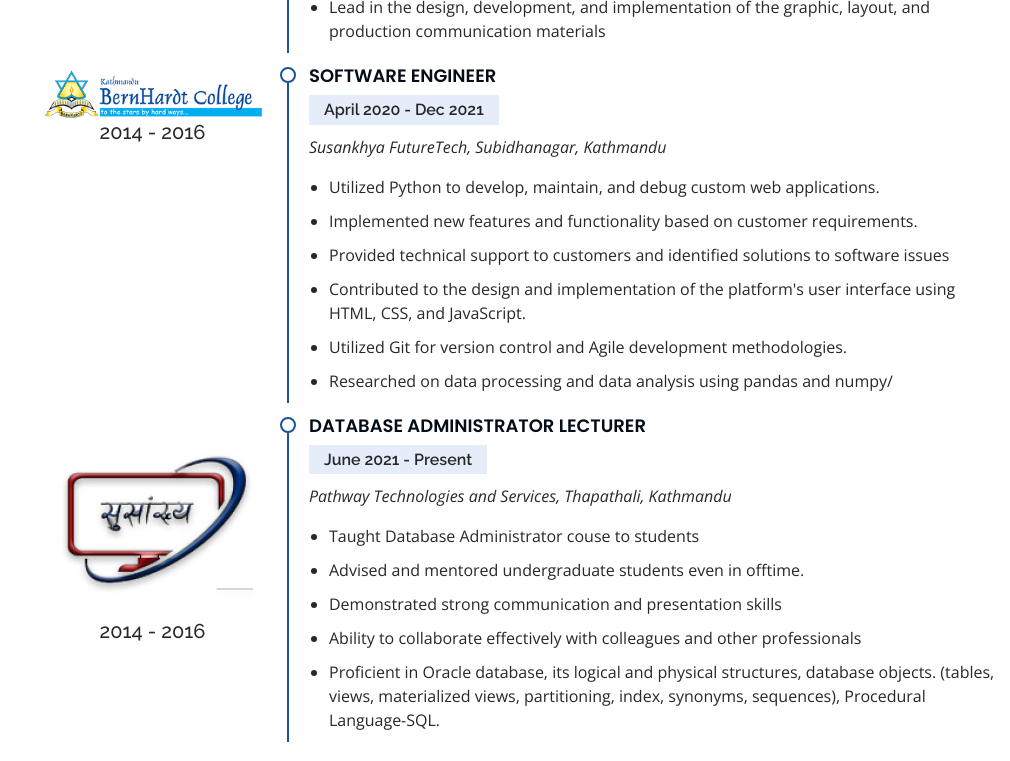
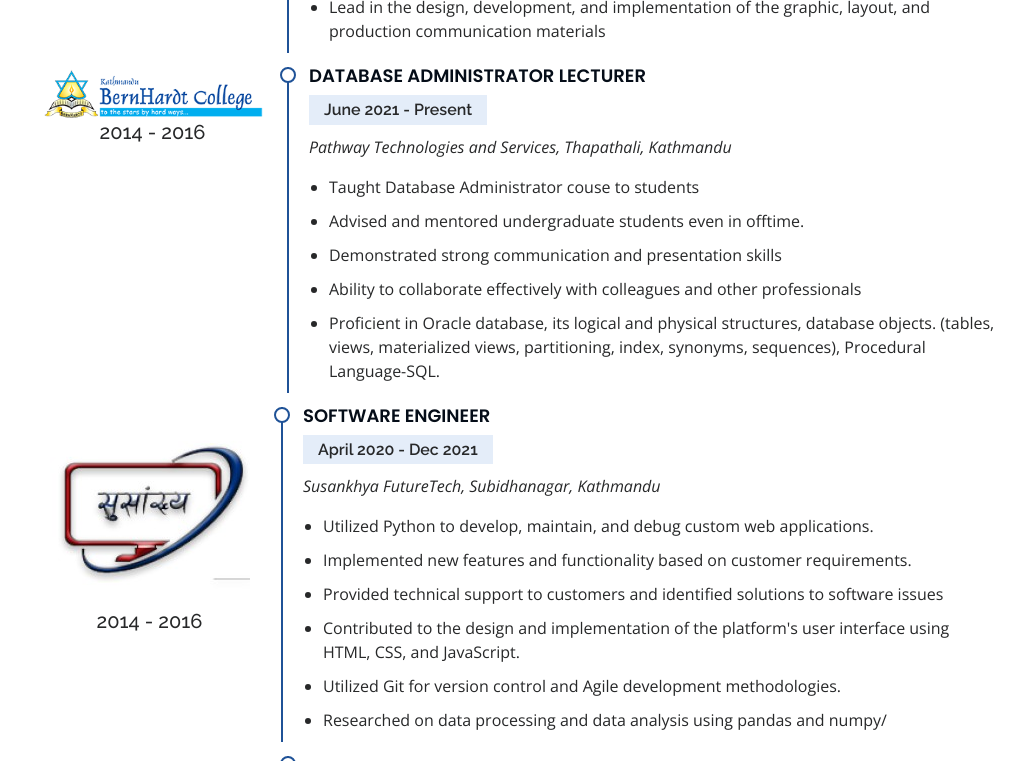
Before and after one commit to roshnadhakhwa04/roshnadhakhwa04.github.io, a plain HTML site: page index.html in a window 1280 px wide. Shown: the part 3831-4592 px from the top of the page, without its empty margins (270-1280 px from the left). Drawn offline with nearby package versions, Linux system fonts and the light colour scheme.

Commit message:
Update index.html

```diff
--- a/index.html
+++ b/index.html
@@ -330,6 +330,19 @@
               </div>
             <div class="col-lg-9" data-aos="fade-up">
                   <div class="resume-item">
+                  <h4>Database Administrator Lecturer</h4>
+                <h5>June 2021 - Present</h5>
+                <p><em>Pathway Technologies and Services, Thapathali, Kathmandu </em></p>
+                <ul>
+                  <li>Taught Database Administrator couse to students </li>
+                  <li>Advised and mentored undergraduate students even in offtime.</li>
+                  <li>Demonstrated strong communication and presentation skills</li>
+                  <li>Ability to collaborate effectively with colleagues and other professionals</li>
+                  <li>Proficient in Oracle database, its logical and physical structures, database objects. (tables, views, materialized views, partitioning, index, synonyms, sequences), Procedural Language-SQL.</li>
+
+                  </ul>
+<!--                 <div class="col-lg-9" data-aos="fade-up">
+                  <div class="resume-item">
                   <h4>Software Engineer</h4>
                 <h5>April 2020 - Dec 2021</h5>
                 <p><em>Susankhya FutureTech, Subidhanagar, Kathmandu</em></p>
@@ -341,7 +354,7 @@
                   <li>Utilized Git for version control and Agile development methodologies.</li>
                   <li>Researched on data processing and data analysis using pandas and numpy/</li>
                 </ul>
-                  </div>
+                  </div> -->
                 </div>
               </div>
 
@@ -352,17 +365,19 @@
               </div>
                 <div class="col-lg-9" data-aos="fade-up">
                   <div class="resume-item">
-                  <h4>Database Administrator Lecturer</h4>
-                <h5>June 2021 - Present</h5>
-                <p><em>Pathway Technologies and Services, Thapathali, Kathmandu </em></p>
+                  <h4>Software Engineer</h4>
+                <h5>April 2020 - Dec 2021</h5>
+                <p><em>Susankhya FutureTech, Subidhanagar, Kathmandu</em></p>
                 <ul>
-                  <li>Taught Database Administrator couse to students </li>
-                  <li>Advised and mentored undergraduate students even in offtime.</li>
-                  <li>Demonstrated strong communication and presentation skills</li>
-                  <li>Ability to collaborate effectively with colleagues and other professionals</li>
-                  <li>Proficient in Oracle database, its logical and physical structures, database objects. (tables, views, materialized views, partitioning, index, synonyms, sequences), Procedural Language-SQL.</li>
+                  <li>Utilized Python to develop, maintain, and debug custom web applications.</li>
+                  <li>Implemented new features and functionality based on customer requirements.</li>
+                  <li>Provided technical support to customers and identified solutions to software issues</li>
+                  <li>Contributed to the design and implementation of the platform's user interface using HTML, CSS, and JavaScript.</li>
+                  <li>Utilized Git for version control and Agile development methodologies.</li>
+                  <li>Researched on data processing and data analysis using pandas and numpy/</li>
+                </ul>
 
-                  </ul>
+
                   </div>
                 </div>
               </div>
```
Lines whose indentation alone changed are shown as unchanged.
